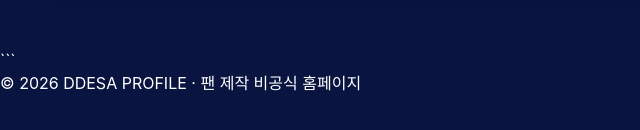
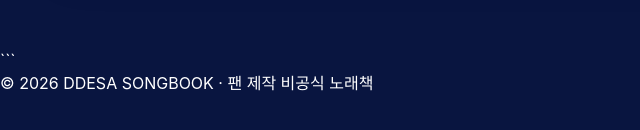
Before and after one commit to ddssom123/DDESA-Songbook, a plain HTML site: page index.html in a window 1280 px wide. Shown: the part 622-752 px from the top of the page, 0-640 px from the left. Drawn offline with Linux system fonts and the light colour scheme.

Commit message:
Update index.html

```diff
--- a/index.html
+++ b/index.html
@@ -1458,7 +1458,7 @@
   </main>
 
   <footer>
-    © 2026 DDESA PROFILE · 팬 제작 비공식 홈페이지
+    © 2026 DDESA SONGBOOK · 팬 제작 비공식 노래책
   </footer>
 
   <script>
```
